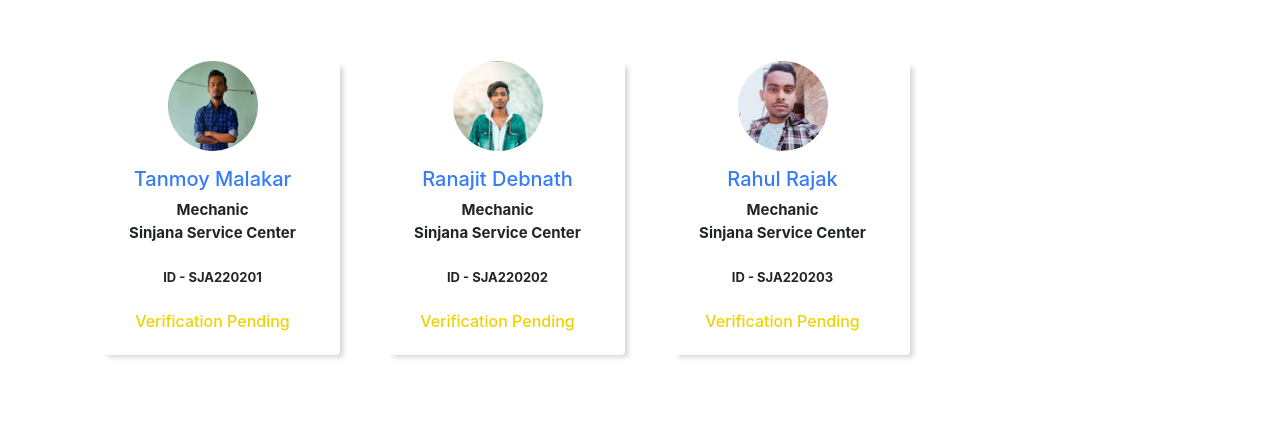
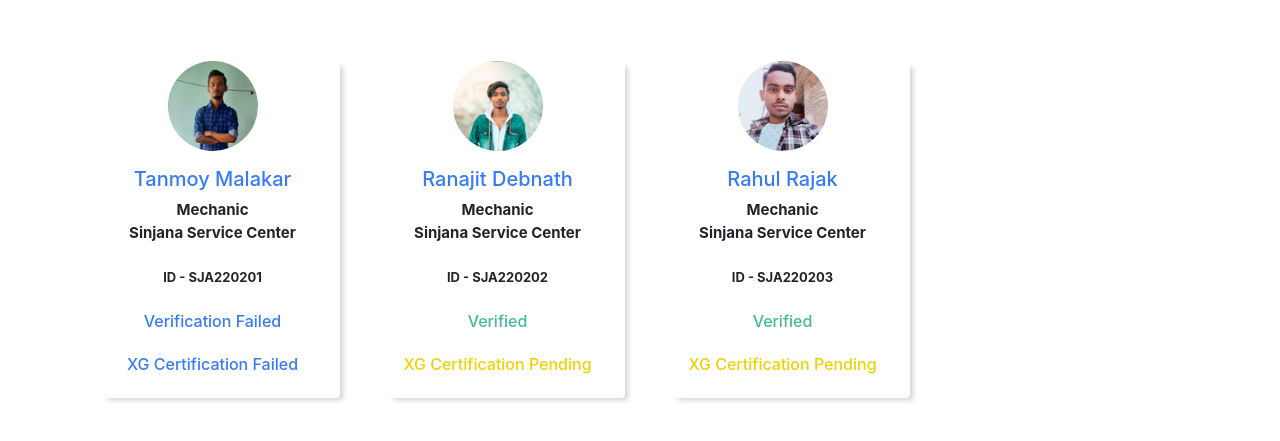
Before and after one commit to sagardebnath77/partners, a plain HTML site: page Sinjana_Service_Center_Konnagar/index.html in a window 1280 px wide. Shown: the part 221-662 px from the top of the page. Drawn offline with nearby package versions, Linux system fonts and the light colour scheme.

Commit message:
Update index.html

```diff
--- a/Sinjana_Service_Center_Konnagar/index.html
+++ b/Sinjana_Service_Center_Konnagar/index.html
@@ -14,9 +14,11 @@
 <body>
 
         <div class="container">
+            <a href="xprtgarage.com">
             <div class="logo">
               <img src="images/logo.png" alt="XPRT GARAGE" width="130"/>
               </div>
+            </a>
             <nav>
               <ul>
               <a href="https://xprtgarage.com"><li>Home</li></a>
@@ -29,7 +31,7 @@
 
     <div class="container text-center mt-5 mb-2">
         <h1 class="mb-0">Meet Our Team</h1><span>Certified XPRT GARAGE Mechanics</span></div>
-    <div class="container mt-3">
+     <div class="container mt-3">
         <div class="row">
             <div class="col-md-3">
                 <div class="bg-white p-3 text-center rounded box"><img class="img-responsive rounded-circle" src="images/tanmoy_malakar.png" width="90">
@@ -37,9 +39,11 @@
                     <div class="mt-4 about"><span class="work d-block">ID - SJA220201</span></div>
 
                     <div class="mt-4">
-                        <h6 class="v-profile pending">Verification Pending</h6>
+                        <h6 class="v-profile error">Verification Failed</h6>
                     </div>
-
+                    <div class="mt-4">
+                        <h6 class="v-profile error">XG Certification Failed</h6>
+                    </div>
                 </div>
             </div>
             <div class="col-md-3">
@@ -48,7 +52,10 @@
                     <div class="mt-4 about"><span class="work d-block">ID - SJA220202</span></div>
 
                     <div class="mt-4">
-                        <h6 class="v-profile pending">Verification Pending</h6>
+                        <h6 class="v-profile certified">Verified</h6>
+                    </div>
+                    <div class="mt-4">
+                        <h6 class="v-profile pending">XG Certification Pending</h6>
                     </div>
 
                 </div>
@@ -59,9 +66,11 @@
                     <div class="mt-4 about"><span class="work d-block">ID - SJA220203</span></div>
 
                     <div class="mt-4">
-                        <h6 class="v-profile pending">Verification Pending</h6>
+                        <h6 class="v-profile certified">Verified</h6>
                     </div>
-
+                    <div class="mt-4">
+                        <h6 class="v-profile pending">XG Certification Pending</h6>
+                    </div>
                 </div>
             </div>
         </div>
```
